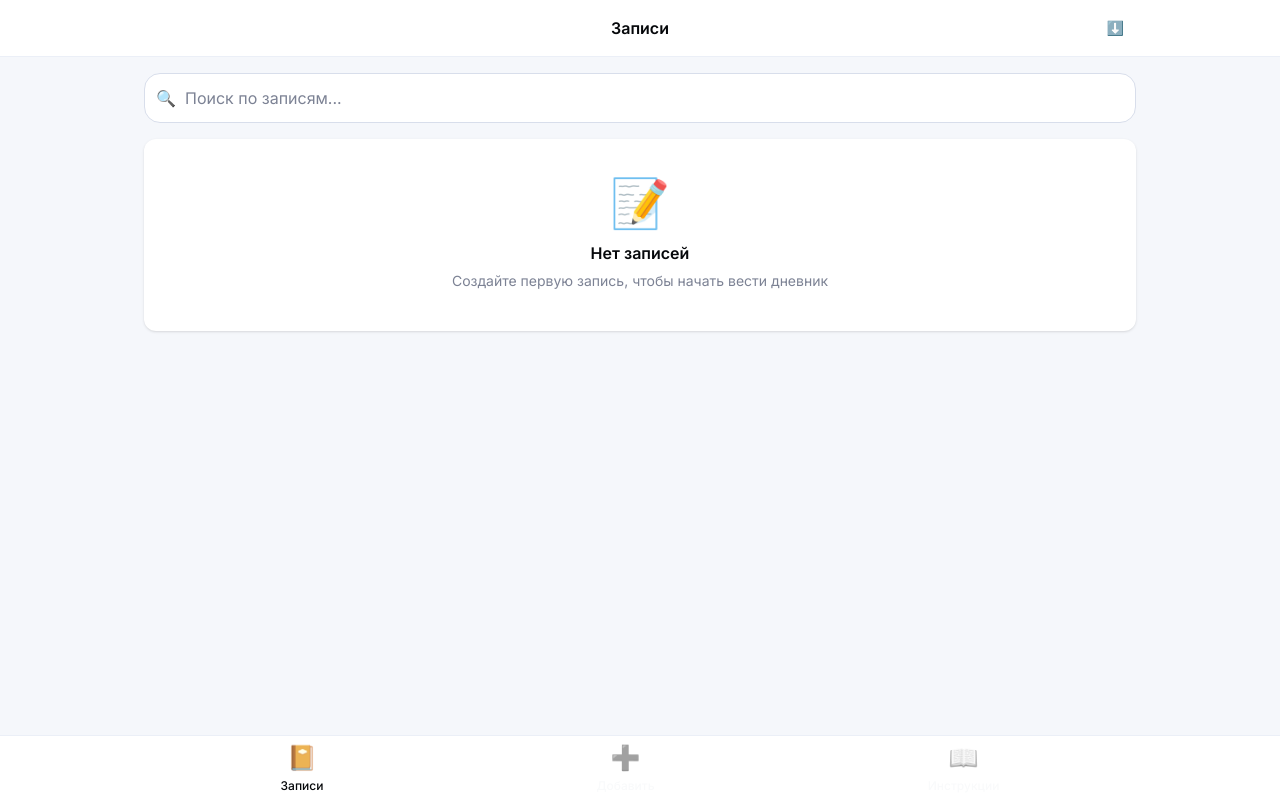
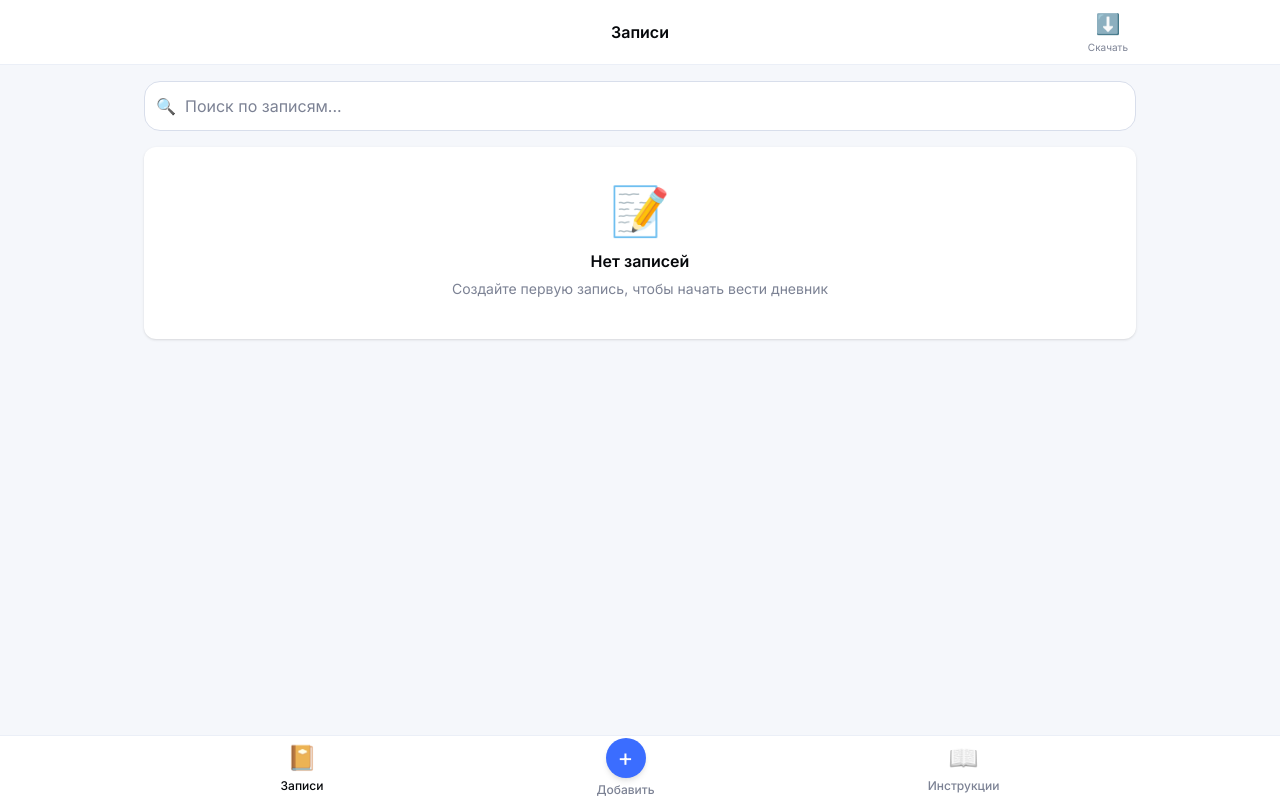
Before and after one commit to ayratzarip/logbook, a Next.js app: page / in a window 1280 px wide. Built offline with nearby package versions, Linux system fonts and the light colour scheme.

Commit message:
Изменил дизайн футера

```diff
--- a/components/layout/BottomNav.tsx
+++ b/components/layout/BottomNav.tsx
@@ -9,6 +9,7 @@ interface NavItem {
   label: string;
   icon: string;
   activeIcon: string;
+  isAddButton?: boolean;
 }
 
 const navItems: NavItem[] = [
@@ -21,8 +22,9 @@ const navItems: NavItem[] = [
   {
     href: '/entry/new',
     label: 'Добавить',
-    icon: '➕',
-    activeIcon: '✏️',
+    icon: '+',
+    activeIcon: '+',
+    isAddButton: true,
   },
   {
     href: '/instructions',
@@ -47,13 +49,42 @@ export function BottomNav() {
       <div className="mx-auto flex h-16 max-w-5xl items-center justify-around px-4">
         {navItems.map((item) => {
           const active = isActive(item.href);
+
+          // Специальная кнопка "Добавить"
+          if (item.isAddButton) {
+            return (
+              <Link
+                key={item.href}
+                href={item.href}
+                className="flex flex-col items-center justify-center gap-1 px-4 py-1 transition-colors min-w-[72px]"
+              >
+                <span
+                  className="w-10 h-10 rounded-full bg-brand-70 flex items-center justify-center text-white text-2xl font-light shadow-md"
+                  aria-hidden
+                >
+                  +
+                </span>
+                <span
+                  className={cn(
+                    'text-xs font-medium',
+                    active
+                      ? 'text-gray-0 dark:text-gray-100'
+                      : 'text-gray-60'
+                  )}
+                >
+                  {item.label}
+                </span>
+              </Link>
+            );
+          }
+
           return (
             <Link
               key={item.href}
               href={item.href}
               className={cn(
                 'flex flex-col items-center justify-center gap-1 px-4 py-2 transition-colors min-w-[72px]',
-                active ? 'text-brand-70' : 'text-gray-50 dark:text-gray-60'
+                active ? 'text-brand-70' : 'text-gray-60'
               )}
             >
               <span className={cn('text-2xl', !active && 'grayscale opacity-60')} aria-hidden>
@@ -64,7 +95,7 @@ export function BottomNav() {
                   'text-xs font-medium',
                   active
                     ? 'text-gray-0 dark:text-gray-100'
-                    : 'text-gray-50 dark:text-gray-60'
+                    : 'text-gray-60'
                 )}
               >
                 {item.label}
--- a/components/layout/Header.tsx
+++ b/components/layout/Header.tsx
@@ -51,39 +51,37 @@ export function Header({ title = 'Записи', showExport = true, showAddToHom
 
   return (
     <header className="sticky top-0 z-40 border-b border-gray-90/80 bg-gray-100/95 backdrop-blur-lg dark:border-gray-35/80 dark:bg-gray-5/95">
-      <div className="mx-auto flex h-14 max-w-5xl items-center justify-between px-4">
-        {/* Левая часть - Добавить на экран */}
-        <div className="flex items-center">
+      <div className="mx-auto flex h-16 max-w-5xl items-center justify-between px-4">
+        {/* Левая часть - Добавить ярлык */}
+        <div className="flex items-center min-w-[80px]">
           {showAddToHome && canAddToHome && (
-            <Button
-              variant="ghost"
-              size="sm"
+            <button
               onClick={handleAddToHomeScreen}
+              className="flex flex-col items-center gap-0.5 py-1 px-2 transition-colors"
               title="Добавить на главный экран"
-              className="gap-1"
             >
-              <span aria-hidden>🏠</span>
-              <span className="text-xs">На экран</span>
-            </Button>
+              <span className="text-xl" aria-hidden>📲</span>
+              <span className="text-[10px] text-gray-60 whitespace-nowrap">Добавить ярлык</span>
+            </button>
           )}
         </div>
 
         {/* Центр - Заголовок */}
-        <h1 className="text-h2 text-gray-0 dark:text-gray-100 absolute left-1/2 -translate-x-1/2">
+        <h1 className="text-h2 text-gray-0 dark:text-gray-100">
           {title}
         </h1>
 
-        {/* Правая часть - Экспорт */}
-        <div className="flex items-center">
+        {/* Правая часть - Скачать */}
+        <div className="flex items-center min-w-[80px] justify-end">
           {showExport && (
-            <Button
-              variant="ghost"
-              size="sm"
+            <button
               onClick={handleExport}
+              className="flex flex-col items-center gap-0.5 py-1 px-2 transition-colors"
               title="Экспорт в CSV"
             >
-              <span aria-hidden>⬇️</span>
-            </Button>
+              <span className="text-xl" aria-hidden>⬇️</span>
+              <span className="text-[10px] text-gray-60">Скачать</span>
+            </button>
           )}
         </div>
       </div>
```
